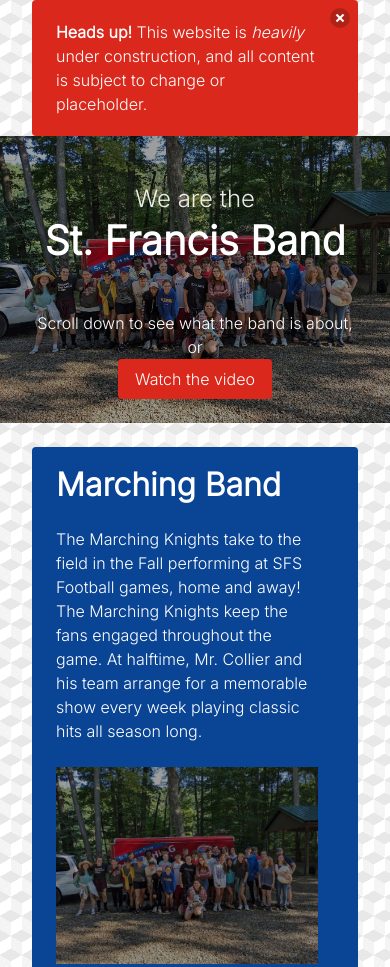
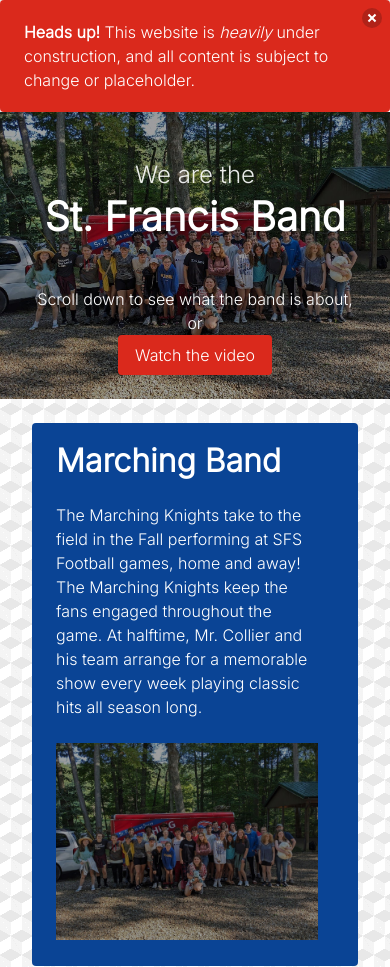
Before and after one commit to sfsband/sfs-band-site, a website: page index.html in a window 390 px wide. Shown: the top 967 px of the page. Drawn offline with Linux system fonts and the light colour scheme.

Commit message:
Fixed notification on mobile

```diff
--- a/index.html
+++ b/index.html
@@ -13,7 +13,7 @@
   <body>
 
     <!-- Not done notification -->
-    <div class="container is-fluid">
+    <div class="container">
       <div class="notification is-primary">
         <button class="delete"></button>
         <p class="text"><strong>Heads up!</strong> This website is <em>heavily</em> under construction, and
```
